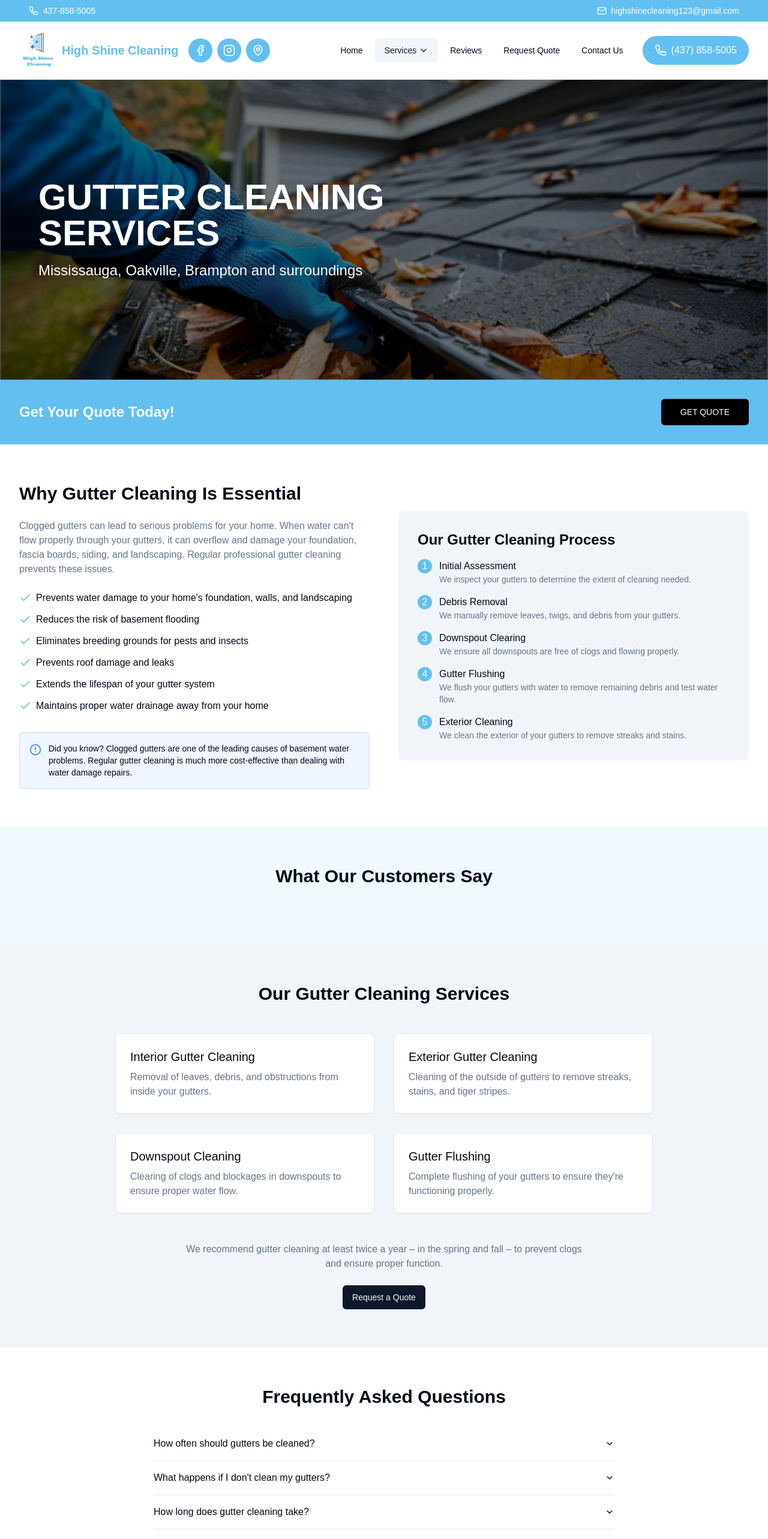
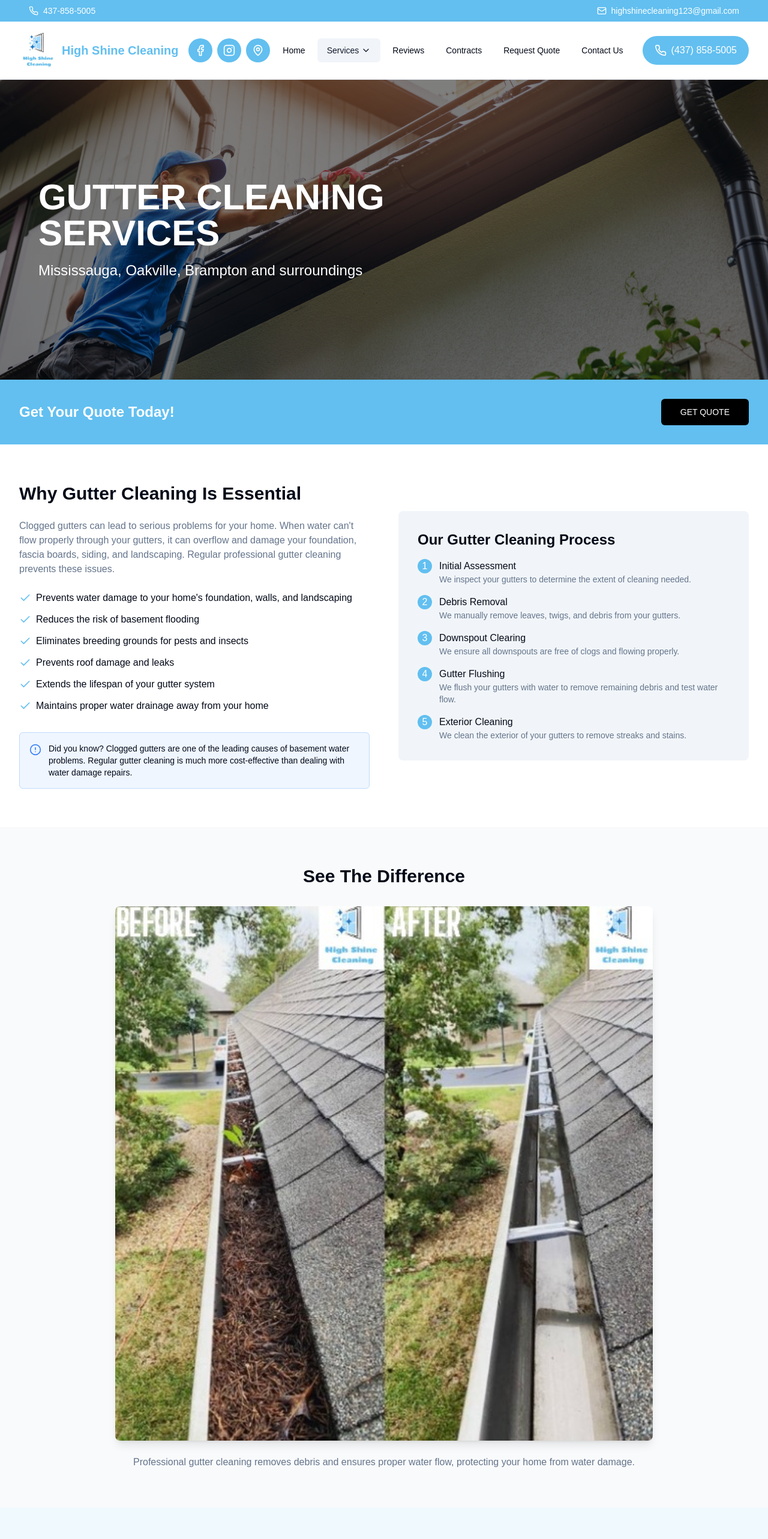
Before and after one commit to muha-00/huffman-tree-compression, a React (Vite) app: page /gutter-cleaning in a window 1280 px wide. Shown: the top 2566 px of the page at 60% size. Built offline with nearby package versions, Linux system fonts and the light colour scheme; a web font is replaced by a local one.

Commit message:
Fix: Gutter cleaning image and add contract page
- Fixed the gutter cleaning image on the home page.
- Added a new page for service contracts.
- Removed duplicate text on the about page.

```diff
--- a/src/components/Layout.tsx
+++ b/src/components/Layout.tsx
@@ -37,6 +37,7 @@ const Layout: React.FC<LayoutProps> = ({ children, className }) => {
 
   const navLinks = [
     { name: 'Home', path: '/' },
+    { name: 'Contracts', path: '/contracts' },
     { name: 'Request Quote', path: '/booking?quote=true' },
     { name: 'Contact Us', path: '/contact-us' },
   ];
@@ -172,21 +173,45 @@ const Layout: React.FC<LayoutProps> = ({ children, className }) => {
                   </Link>
                 </li>
 
-                {/* Other navigation links */}
-                {navLinks.slice(1).map((link) => (
-                  <li key={link.path}>
+                {/* Contracts Link - NEW */}
+                <li>
                   <Link
-                      to={link.path}
+                    to="/contracts"
                     className={cn(
                       "flex h-10 items-center justify-center rounded-md px-4 text-sm font-medium transition-colors hover:bg-accent hover:text-accent-foreground",
-                        isActive(link.path.split('?')[0]) && "bg-accent text-accent-foreground"
+                      isActive('/contracts') && "bg-accent text-accent-foreground"
                     )}
                     onClick={handleLinkClick}
                   >
-                      {link.name}
+                    Contracts
                   </Link>
                 </li>
-                ))}
+
+                {/* Other navigation links */}
+                <li>
+                  <Link
+                    to="/booking?quote=true"
+                    className={cn(
+                      "flex h-10 items-center justify-center rounded-md px-4 text-sm font-medium transition-colors hover:bg-accent hover:text-accent-foreground",
+                      isActive('/booking') && "bg-accent text-accent-foreground"
+                    )}
+                    onClick={handleLinkClick}
+                  >
+                    Request Quote
+                  </Link>
+                </li>
+                <li>
+                  <Link
+                    to="/contact-us"
+                    className={cn(
+                      "flex h-10 items-center justify-center rounded-md px-4 text-sm font-medium transition-colors hover:bg-accent hover:text-accent-foreground",
+                      isActive('/contact-us') && "bg-accent text-accent-foreground"
+                    )}
+                    onClick={handleLinkClick}
+                  >
+                    Contact Us
+                  </Link>
+                </li>
               </ul>
             </nav>
 
@@ -298,20 +323,39 @@ const Layout: React.FC<LayoutProps> = ({ children, className }) => {
                 Reviews
               </Link>
 
-              {/* Other navigation links */}
-              {navLinks.slice(1).map((link) => (
+              {/* Contracts Link - NEW */}
               <Link
-                  key={link.path}
-                  to={link.path}
+                to="/contracts"
                 className={cn(
                   "py-2 px-4 rounded hover:bg-muted transition-colors",
-                    isActive(link.path.split('?')[0]) && "bg-muted font-medium text-[#62BFF0]"
+                  isActive('/contracts') && "bg-muted font-medium text-[#62BFF0]"
                 )}
                 onClick={handleLinkClick}
               >
-                  {link.name}
+                Contracts
               </Link>
-              ))}
+
+              {/* Other navigation links */}
+              <Link
+                to="/booking?quote=true"
+                className={cn(
+                  "py-2 px-4 rounded hover:bg-muted transition-colors",
+                  isActive('/booking') && "bg-muted font-medium text-[#62BFF0]"
+                )}
+                onClick={handleLinkClick}
+              >
+                Request Quote
+              </Link>
+              <Link
+                to="/contact-us"
+                className={cn(
+                  "py-2 px-4 rounded hover:bg-muted transition-colors",
+                  isActive('/contact-us') && "bg-muted font-medium text-[#62BFF0]"
+                )}
+                onClick={handleLinkClick}
+              >
+                Contact Us
+              </Link>
 
               {/* Phone button for mobile */}
               <a
--- a/src/components/ServicesCollage.tsx
+++ b/src/components/ServicesCollage.tsx
@@ -73,12 +73,12 @@ const ServicesCollage: React.FC = () => {
           <p className="mt-2 text-white/70">Monday To Friday<br />8:30 am to 9:00 pm EST</p>
         </div>
 
-        {/* Gutter Cleaning - Right longer (col-span-8) */}
+        {/* Gutter Cleaning - Right longer (col-span-8) - Adjusted object-position to show more of the person cleaning gutters */}
         <div className="md:col-span-8 h-[250px] relative overflow-hidden">
           <img
             src="/lovable-uploads/64fb7890-1c18-4f4e-b1b2-3fd4d262274d.png"
             alt="Gutter Cleaning"
-            className="w-full h-full object-cover object-top"
+            className="w-full h-full object-cover object-center"
           />
           <div className="absolute inset-0 bg-black/40 flex flex-col justify-end p-6">
             <h2 className="text-2xl font-bold text-white mb-2">PROFESSIONAL<br />GUTTER CLEANING</h2>
--- a/src/pages/GutterCleaning.tsx
+++ b/src/pages/GutterCleaning.tsx
@@ -1,3 +1,4 @@
+
 import React, { useEffect } from 'react';
 import { Link } from 'react-router-dom';
 import Layout from '@/components/Layout';
@@ -78,7 +79,7 @@ const GutterCleaning = () => {
       <section className="relative">
         <div className="w-full h-[500px] relative">
           <img
-            src="/lovable-uploads/2b1a427b-30d3-4497-8177-fd955d1af674.png"
+            src="/lovable-uploads/64fb7890-1c18-4f4e-b1b2-3fd4d262274d.png"
             alt="Gutter Cleaning Services"
             className="w-full h-full object-cover"
           />
@@ -175,6 +176,25 @@ const GutterCleaning = () => {
         </div>
       </section>
 
+      {/* Before and After Section - NEW */}
+      <section className="py-16 bg-gray-50">
+        <div className="container">
+          <h2 className="text-3xl font-bold mb-8 text-center">See The Difference</h2>
+          <div className="max-w-4xl mx-auto">
+            <div className="relative">
+              <img
+                src="/lovable-uploads/6abde81d-a353-4ab2-a379-a8dab2e8acb1.png"
+                alt="Before and After Gutter Cleaning"
+                className="w-full rounded-lg shadow-lg"
+              />
+            </div>
+            <p className="text-center mt-6 text-muted-foreground">
+              Professional gutter cleaning removes debris and ensures proper water flow, protecting your home from water damage.
+            </p>
+          </div>
+        </div>
+      </section>
+
       {/* Customer Reviews Section */}
       <section className="py-16 bg-[#62BFF0]/10">
         <div className="container">
```
Also changed, not shown: public/lovable-uploads/6abde81d-a353-4ab2-a379-a8dab2e8acb1.png (added). Lines whose indentation alone changed are shown as unchanged.
